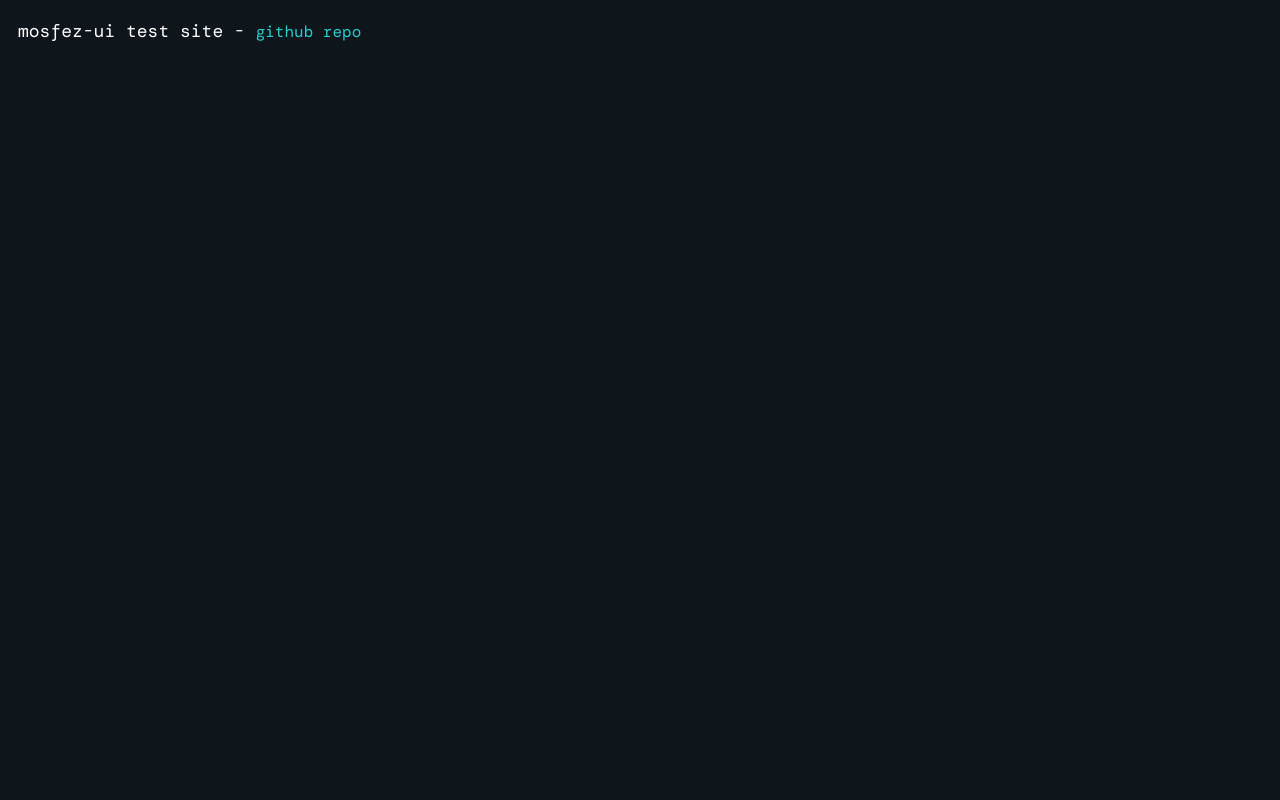
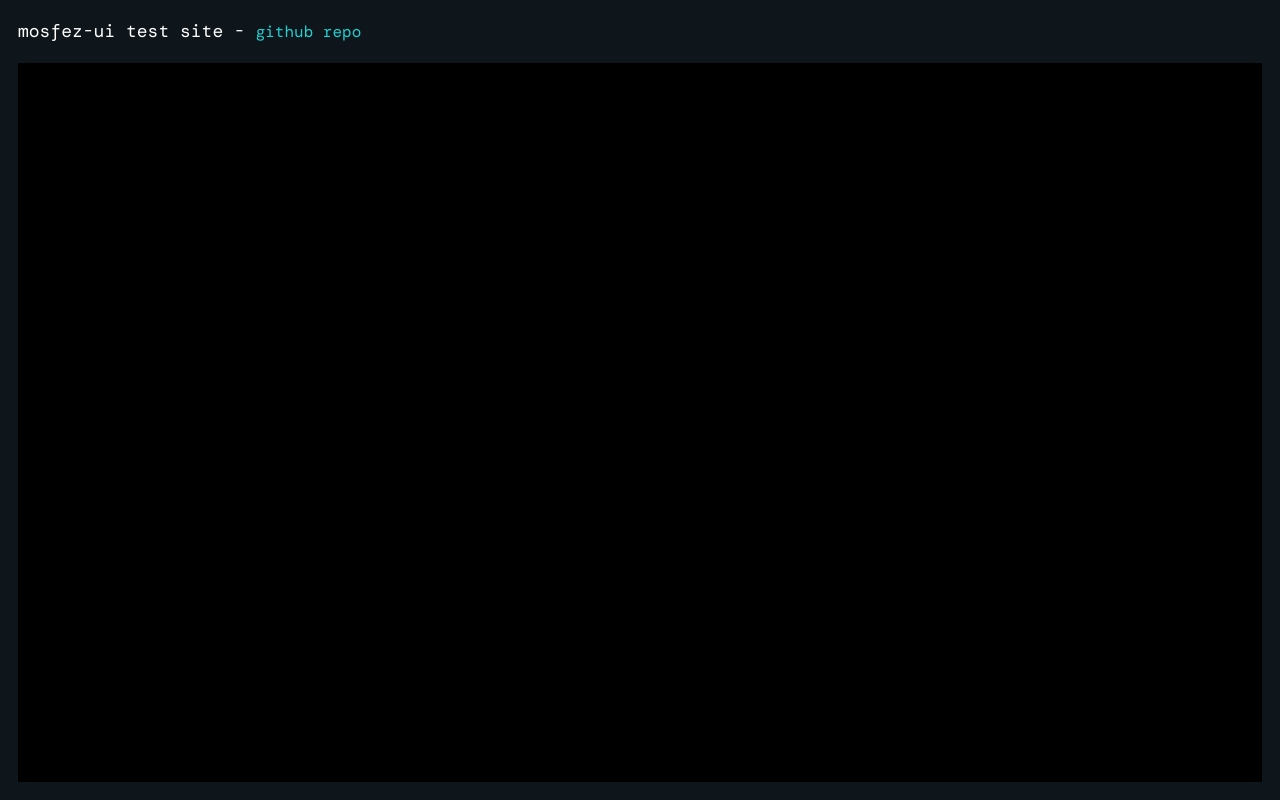
Before and after one commit to dxinteractive/mosfez-ui, a React (Vite) app in the folder packages/site/: page / in a window 1280 px wide. Built offline with nearby package versions, Linux system fonts and the light colour scheme.

Commit message:
use touch in dev project

```diff
--- a/packages/site/src/main.module.css
+++ b/packages/site/src/main.module.css
@@ -1,5 +1,14 @@
 .main {
+  width: 100%;
+  height: 100%;
   padding: 1rem;
+  display: flex;
+  flex-direction: column;
+}
+
+.content {
+  flex-grow: 1;
+  background-color: black;
 }
 
 .list {
--- a/packages/site/src/main.tsx
+++ b/packages/site/src/main.tsx
@@ -1,9 +1,10 @@
-import React from "react";
+import React, { useEffect, useRef } from "react";
 import ReactDOM from "react-dom/client";
 
 import "./css/base.css";
 import "./main.css";
 import classes from "./main.module.css";
+import { Touch } from "mosfez-touch/touch";
 
 // eslint-disable-next-line @typescript-eslint/no-non-null-assertion
 ReactDOM.createRoot(document.getElementById("root")!).render(
@@ -13,7 +14,16 @@ ReactDOM.createRoot(document.getElementById("root")!).render(
 );
 
 function Main() {
-  // const [text, setText] = useState("abc\ndef");
+  const ref = useRef<HTMLDivElement>(null);
+  useEffect(() => {
+    const div = ref.current;
+    if (!div) return;
+    const touch = new Touch(ref);
+    return () => {
+      touch.dispose();
+    };
+  }, []);
+
   return (
     <div className={classes.main}>
       <ListHeader>
@@ -25,6 +35,7 @@ function Main() {
           github repo
         </a>
       </ListHeader>
+      <div className={classes.content} ref={ref}></div>
     </div>
   );
 }
--- a/packages/site/tsconfig.json
+++ b/packages/site/tsconfig.json
@@ -16,7 +16,7 @@
     "noEmit": true,
     "jsx": "react-jsx",
     "paths": {
-      "mosfez-ui/*": ["../touch/src/*"]
+      "mosfez-touch/*": ["../touch/src/*"]
     }
   },
   "include": ["src", "../touch/src"],
--- a/packages/site/vite.config.ts
+++ b/packages/site/vite.config.ts
@@ -6,7 +6,7 @@ import path from "path";
 export default defineConfig({
   resolve: {
     alias: {
-      "mosfez-ui": path.resolve(__dirname, "../touch/src"),
+      "mosfez-touch": path.resolve(__dirname, "../touch/src"),
     },
   },
   plugins: [react()],
--- a/packages/touch/src/touch.ts
+++ b/packages/touch/src/touch.ts
@@ -1 +1,12 @@
-export class Touch {}
+export class Touch {
+  private _element;
+
+  constructor(element: HTMLElement) {
+    this._element = element;
+    console.log("touch", this._element);
+  }
+
+  dispose() {
+    console.log("dispose");
+  }
+}
```
